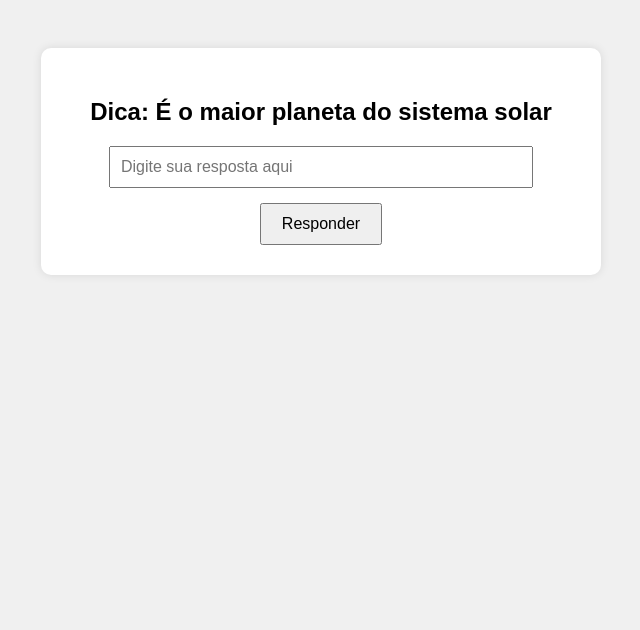
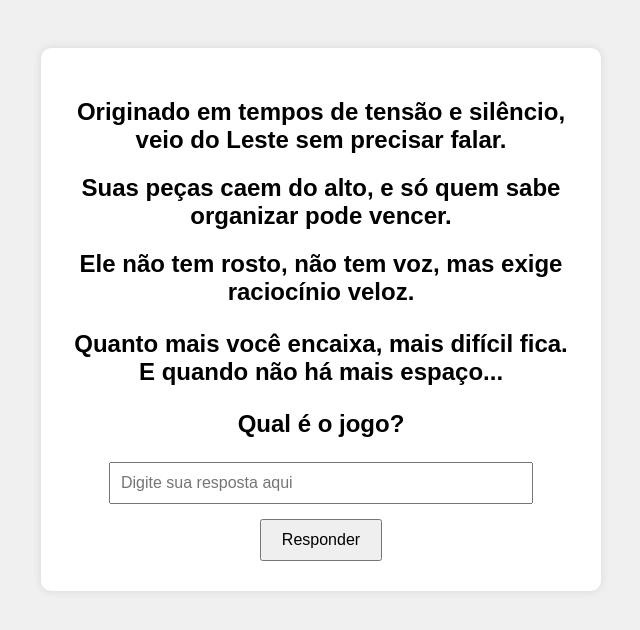
Before and after one commit to Dev-mslf/HackaPride, a plain HTML site: page index.html in a window 1280 px wide. Shown: the whole page, without its empty margins (319-959 px from the left). Drawn offline with Linux system fonts and the light colour scheme.

Commit message:
2 version

```diff
--- a/index.html
+++ b/index.html
@@ -44,7 +44,18 @@
 <body>
 
   <div class="container" id="game">
-    <h2>Dica: É o maior planeta do sistema solar</h2>
+    <h2>Originado em tempos de tensão e silêncio,
+veio do Leste sem precisar falar.</h2>
+  <h2>Suas peças caem do alto,
+e só quem sabe organizar pode vencer.</h2>
+  <h2>Ele não tem rosto, não tem voz,
+mas exige raciocínio veloz.</h2>
+
+ <h2><p>Quanto mais você encaixa, mais difícil fica.
+E quando não há mais espaço...</p>
+
+<p>Qual é o jogo?</p></h2>
+
     <input type="text" id="guess" placeholder="Digite sua resposta aqui" />
     <br>
     <button onclick="checkAnswer()">Responder</button>
@@ -62,7 +73,7 @@
   </div>
 
   <script>
-    const correctAnswer = "júpiter"; // resposta correta
+    const correctAnswer = "tetris"; // resposta correta
 
     function checkAnswer() {
       const userGuess = document.getElementById("guess").value.trim().toLowerCase();
```
